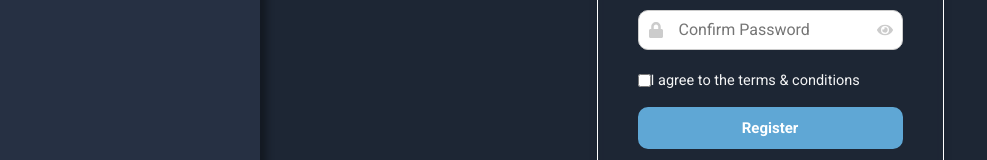
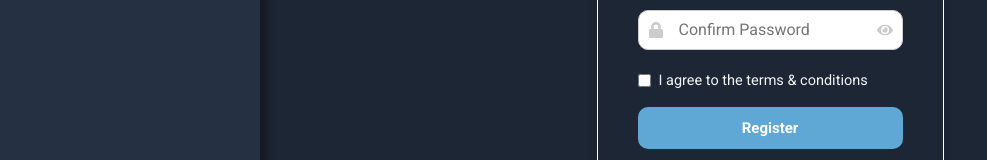
Before and after one commit to UjjwalMrzn/Table-Frontend, a React (Vite) app in the folder AdminPanel/: page /register in a window 1280 px wide. Shown: the part 360-520 px from the top of the page, without its empty margins (0-987 px from the left). Built offline with nearby package versions, Linux system fonts and the light colour scheme; a web font is replaced by a local one.

Commit message:
space between checkbox and text in login and register

```diff
--- a/AdminPanel/src/Login.jsx
+++ b/AdminPanel/src/Login.jsx
@@ -30,7 +30,8 @@ const Login = () => {
           </div>
 
           <div className='remember-forget'>
-            <label><input type='checkbox' />Remember me</label>
+            <label><input type='checkbox' />
+            <span style={{ marginLeft: '8px' }}>Remember me</span></label>
             {/* <a href=''>Forget Password?</a> */}
           </div>
 
--- a/AdminPanel/src/Register.jsx
+++ b/AdminPanel/src/Register.jsx
@@ -50,7 +50,8 @@ const Register = () => {
           </div>
 
           <div className='remember-forget'>
-            <label><input type='checkbox' required />I agree to the terms & conditions</label>
+            <label><input type='checkbox' required />
+            <span style={{ marginLeft: '8px' }}>I agree to the terms & conditions</span></label>
           </div>
 
           <div className='btn_container'>
```
